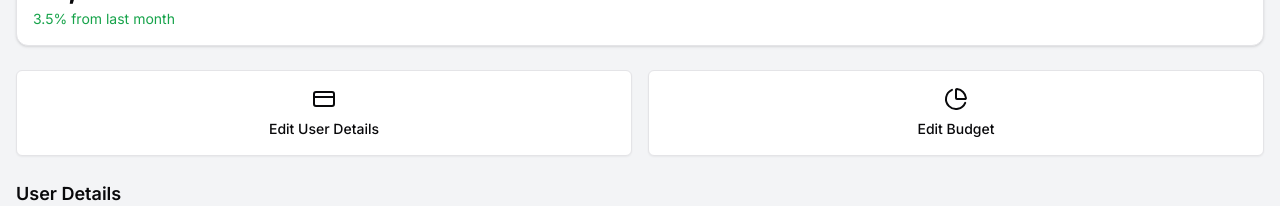
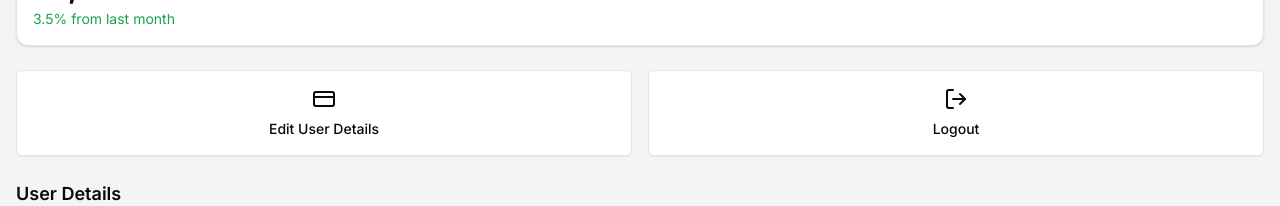
Before and after one commit to MonarchGitHub/smartbudgetai-frontend, a Next.js app in the folder smartbudgetai/: page /Profile in a window 1280 px wide. Shown: the part 306-512 px from the top of the page. Built offline with nearby package versions, Linux system fonts and the light colour scheme; no server answers.

Commit message:
added logout

```diff
--- a/smartbudgetai/src/app/Analysis/page.jsx
+++ b/smartbudgetai/src/app/Analysis/page.jsx
@@ -39,8 +39,8 @@ const Analysis = () => {
   ];
 
   const incomeVsExpenseData = [
-    { name: "Income", value: 4000 },
-    { name: "Expenses", value: 3000 },
+    { name: "Income", value: 50000 },
+    { name: "Expenses", value: 12786 },
   ];
 
   const savingsData = [
--- a/smartbudgetai/src/app/Home/page.jsx
+++ b/smartbudgetai/src/app/Home/page.jsx
@@ -18,7 +18,7 @@ import SettingsIcon from "../../../public/SettingsIcon";
 import { onAuthStateChanged } from "firebase/auth";
 import { auth, db } from "../../lib/firebase.js";
 import { ArrowBigDownDashIcon, PlusIcon } from "lucide-react";
-
+import { useRouter } from "next/navigation";
 const transactions = [
   {
     id: 1,
@@ -37,7 +37,7 @@ const transactions = [
 
 const Home = () => {
   const [user, setUser] = useState(null);
-
+  const router = useRouter();
   useEffect(() => {
     // Check for logged-in user
     onAuthStateChanged(auth, (currentUser) => {
--- a/smartbudgetai/src/app/Profile/page.jsx
+++ b/smartbudgetai/src/app/Profile/page.jsx
@@ -1,16 +1,30 @@
 "use client";
 import BottomNavBar from "@/Components/Navbar/BottomNavbar";
 import React from "react";
-
+import { signOut } from "firebase/auth";
+import { auth } from "../../lib/firebase.js";
+import { useRouter } from "next/navigation";
 import { Button } from "../../Components/ui/button.jsx";
 import { Card } from "../../Components/ui/card.jsx";
 import BellIcon from "../../../public/BellIcon";
-import { CreditCard, PieChart } from "lucide-react";
+import { CreditCard, LogOut, PieChart } from "lucide-react";
 
 const Profile = () => {
+  const router = useRouter();
   function handleClick() {
     console.log("clicked");
   }
+
+  const handleLogout = async () => {
+    try {
+      await signOut(auth);
+      // Redirect to login page after logout
+      router.push("/");
+    } catch (error) {
+      console.error(error);
+    }
+  };
+
   return (
     <div className="flex flex-col min-h-screen bg-gray-100">
       <main className="flex-1 p-4 pt-6">
@@ -63,8 +77,8 @@ const Profile = () => {
             className="h-auto py-4 flex flex-col items-center justify-center"
             variant="outline"
           >
-            <PieChart className="h-6 w-6 mb-2" />
-            Edit Budget
+            <LogOut onClick={handleLogout} className="h-6 w-6 mb-2" />
+            Logout
           </Button>
         </div>
         <h3 className="text-lg font-semibold mb-2">User Details</h3>
```
